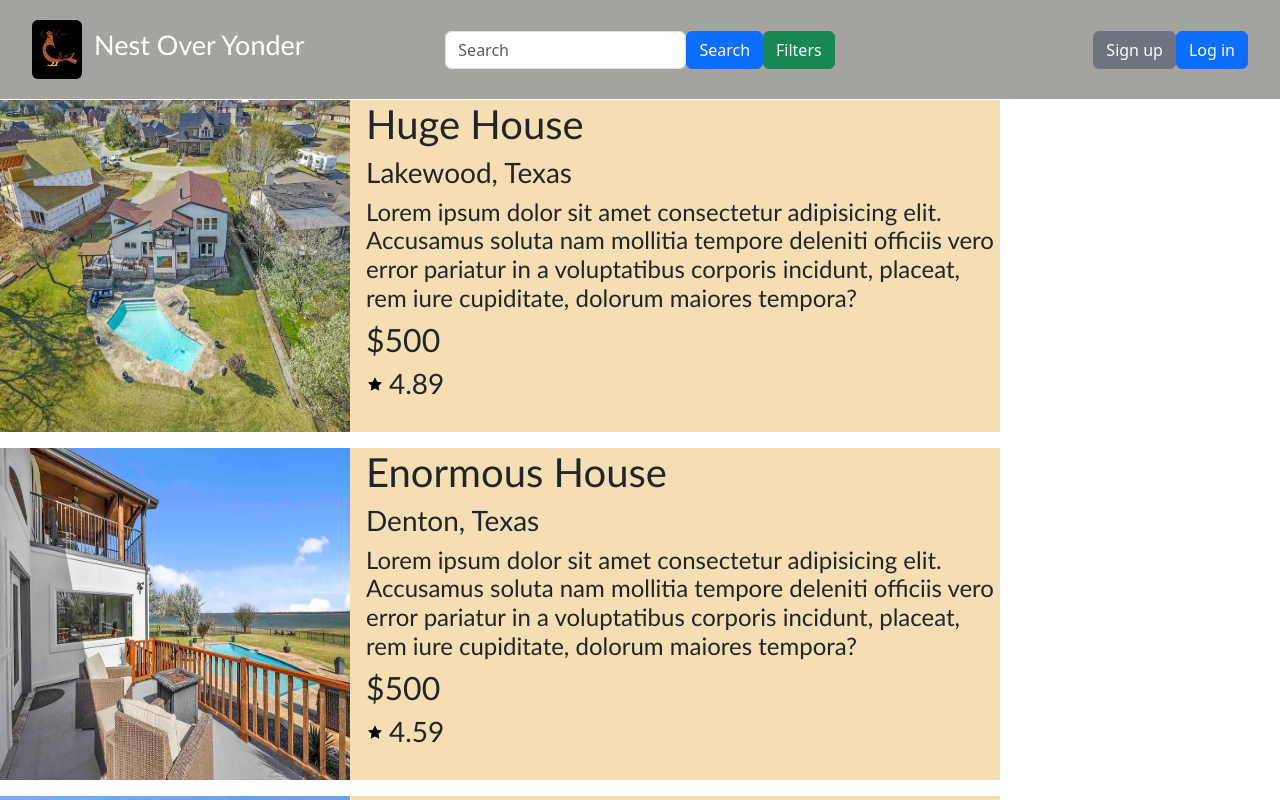
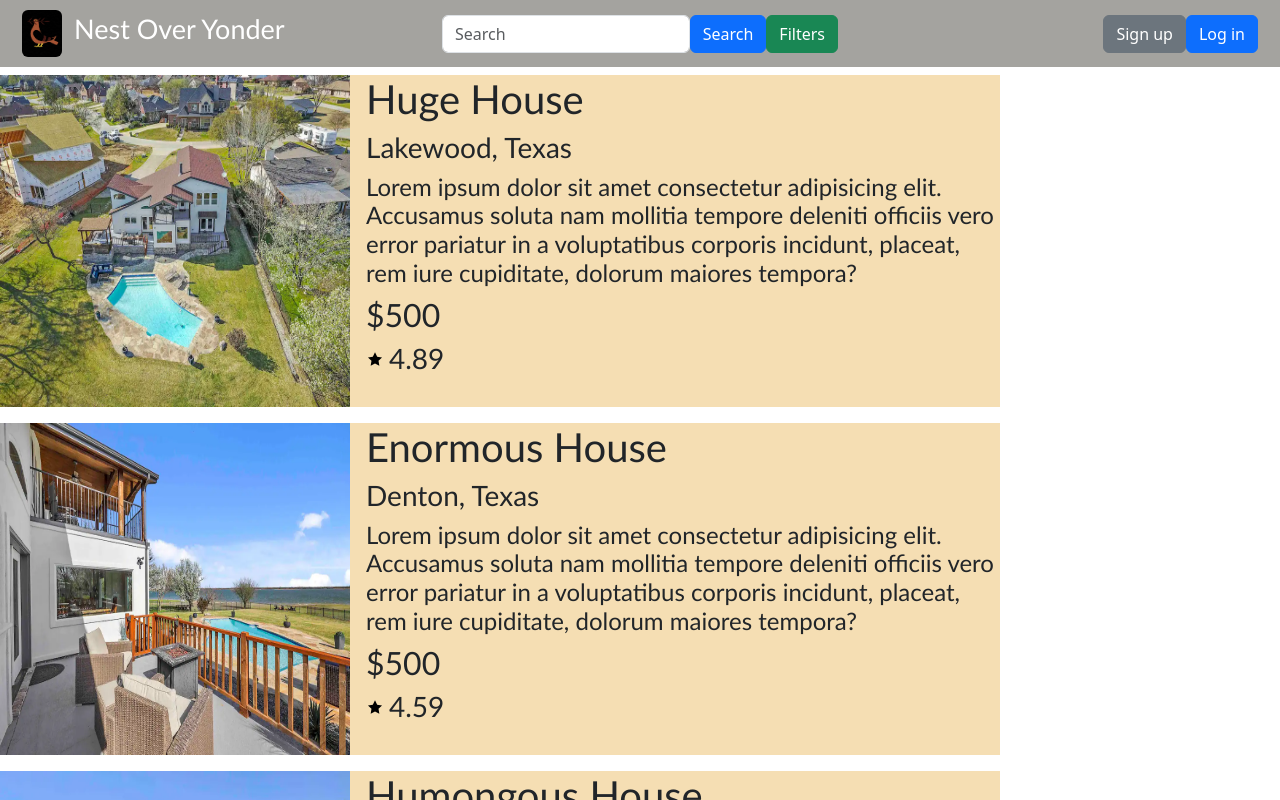
Before and after one commit to masonbesmer/nest-over-yonder, a React (Vite) app: page / in a window 1280 px wide. Shown: the top 800 px of the page. Built offline with nearby package versions, Linux system fonts and the light colour scheme.

Commit message:
Thinner header

```diff
--- a/src/styles.css
+++ b/src/styles.css
@@ -1,6 +1,6 @@
 .header{
     background:#a4a39f;
-    padding: 20px;
+    padding: 10px;
     position: fixed; /* TODO: filter modal on header doesn't work when this is on */
     top: 0;
     left: 0;
@@ -15,7 +15,7 @@
 }
 
 .header-img{
-    max-width: 50px;
+    max-width: 40px;
     vertical-align: middle;
 }
 
@@ -36,5 +36,5 @@
 }
 
 .main{
-    margin-top: 100px;
+    margin-top: 75px;
 }
```
